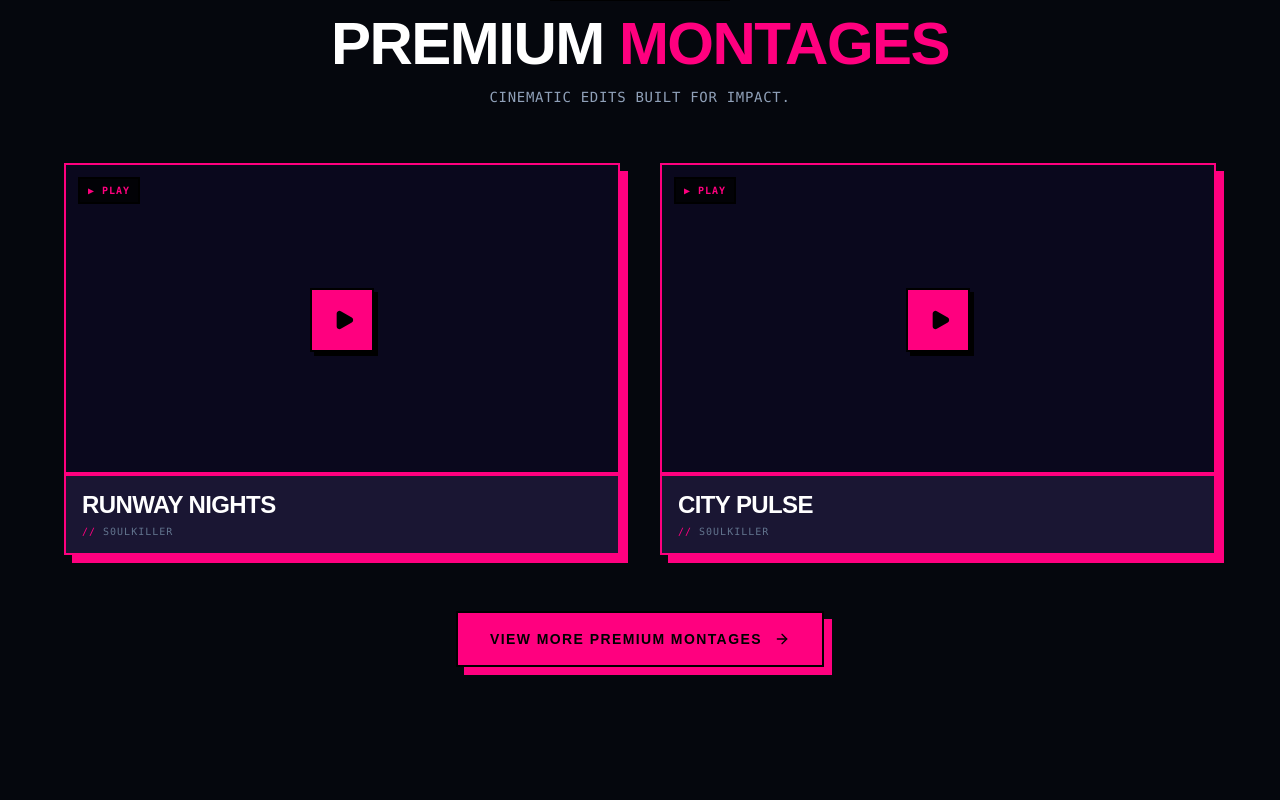
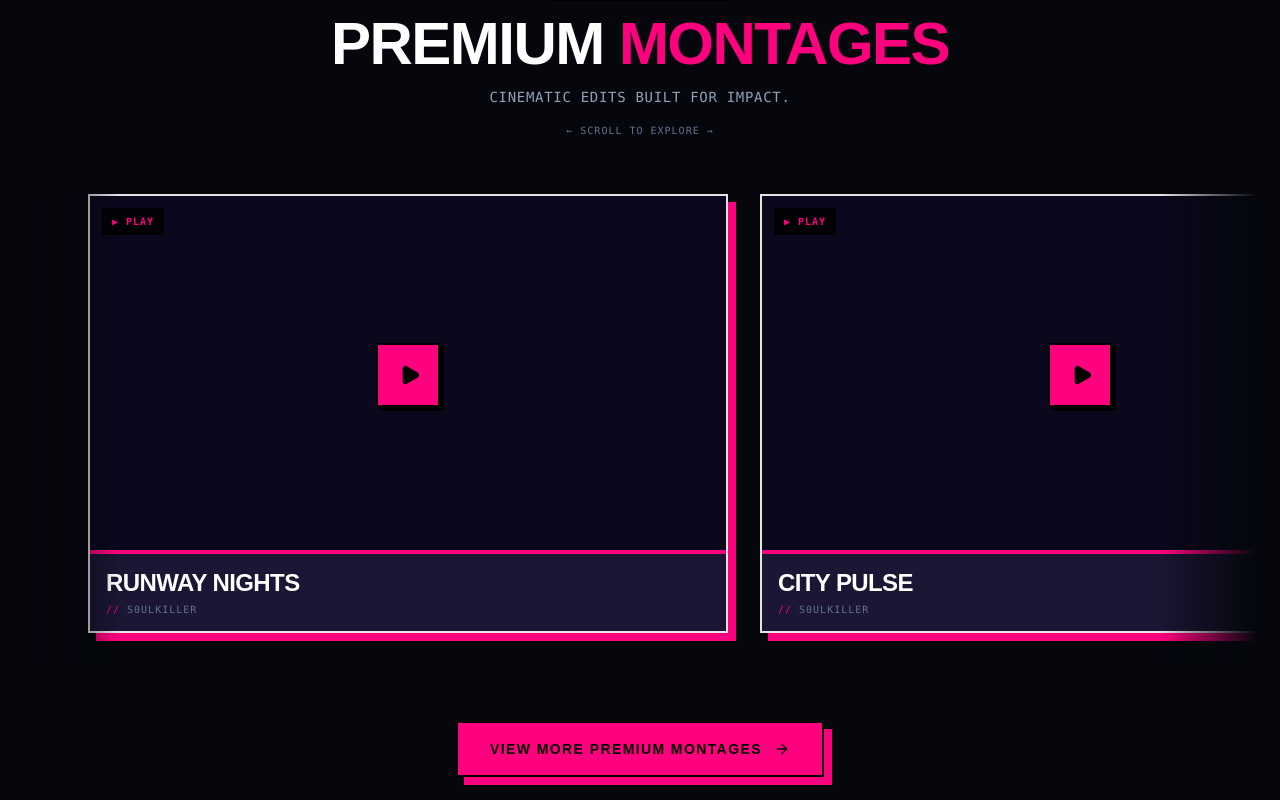
Before and after one commit to arkapratim007/editor-portfolio, a React (Vite) app: page / in a window 1280 px wide. Shown: the part 1880-2680 px from the top of the page. Built offline with nearby package versions, Linux system fonts and the light colour scheme; no server answers.

Commit message:
shorts section change

```diff
--- a/src/components/sections/WorkCategory.jsx
+++ b/src/components/sections/WorkCategory.jsx
@@ -7,7 +7,6 @@ import ProjectCard from "../../components/layout/ProjectCard";
 const THEMES = {
   montages: {
     accent: "text-[#ff007f]",
-    border: "border-[#ff007f]",
     bg: "bg-[#ff007f]",
     shadow: "shadow-[8px_8px_0px_0px_#ff007f]",
     hoverShadow: "hover:shadow-[2px_2px_0px_0px_#ff007f]",
@@ -17,7 +16,6 @@ const THEMES = {
   },
   "short-form": {
     accent: "text-[#facc15]",
-    border: "border-[#facc15]",
     bg: "bg-[#facc15]",
     shadow: "shadow-[8px_8px_0px_0px_#facc15]",
     hoverShadow: "hover:shadow-[2px_2px_0px_0px_#facc15]",
@@ -27,7 +25,6 @@ const THEMES = {
   },
   "long-form": {
     accent: "text-[#ccff00]",
-    border: "border-[#ccff00]",
     bg: "bg-[#ccff00]",
     shadow: "shadow-[8px_8px_0px_0px_#ccff00]",
     hoverShadow: "hover:shadow-[2px_2px_0px_0px_#ccff00]",
@@ -37,15 +34,16 @@ const THEMES = {
   },
 };
 
-/* ─── Grid layouts for grid-based categories (long-form handled separately) ─── */
-const GRID_CLASSES = {
-  montages: "grid grid-cols-1 md:grid-cols-2 gap-8 md:gap-10",
-  "short-form": "grid grid-cols-1 md:grid-cols-3 gap-4 md:gap-8",
+/* ─── Card widths per category ─── */
+const CARD_WIDTHS = {
+  montages:     "w-[88vw] sm:w-[75vw] md:w-[640px]",
+  "short-form": "w-[65vw] sm:w-[45vw] md:w-[320px]",
+  "long-form":  "w-[88vw] sm:w-[75vw] md:w-[580px]",
 };
 
 const PREVIEW_LIMIT = {
-  montages: 2,
-  "short-form": 3,
+  montages: 3,
+  "short-form": 4,
   "long-form": 3,
 };
 
@@ -58,17 +56,27 @@ const WorkCategorySection = ({ slug, onSelectProject }) => {
 
   const scrollRef = useRef(null);
 
-  /* ─── Mouse wheel → horizontal scroll (long-form only) ─── */
+  /* ─── Mouse wheel → horizontal scroll ─── */
   useEffect(() => {
-    if (slug !== "long-form") return;
     const el = scrollRef.current;
     if (!el) return;
 
     const onWheel = (e) => {
-      if (Math.abs(e.deltaY) > Math.abs(e.deltaX)) {
+      const canScrollLeft = el.scrollLeft > 0;
+      const canScrollRight = el.scrollLeft + el.clientWidth < el.scrollWidth - 1;
+      const scrollingDown = e.deltaY > 0;
+      const scrollingUp = e.deltaY < 0;
+
+      // At the edges → let the page scroll normally
+      if ((scrollingDown && !canScrollRight) || (scrollingUp && !canScrollLeft)) {
+        return;
+      }
+
+      // Trackpad horizontal swipe → let browser handle it
+      if (Math.abs(e.deltaY) <= Math.abs(e.deltaX)) return;
+
       e.preventDefault();
-        el.scrollLeft += e.deltaY;
-      }
+      el.scrollLeft += e.deltaY * 3;
     };
 
     el.addEventListener("wheel", onWheel, { passive: false });
@@ -83,20 +91,18 @@ const WorkCategorySection = ({ slug, onSelectProject }) => {
   return (
     <section
       id={slug}
-      className="relative scroll-mt-24 overflow-hidden bg-[#05070d] px-6 py-24 md:py-32"
+      className="relative scroll-mt-24 bg-[#05070d] px-6 py-24 md:py-32"
     >
       {/* ─── Subtle background glow ─── */}
-      <div className="pointer-events-none absolute inset-0 -z-10">
+      <div className="pointer-events-none absolute inset-0 -z-10 overflow-hidden">
         <div
           className={`absolute left-1/2 top-0 h-[500px] w-[900px] -translate-x-1/2 rounded-full ${theme.glow} blur-[150px]`}
         />
       </div>
 
-      {/* ─── Wrapper: full-width for long-form, constrained for others ─── */}
-      <div className={slug === "long-form" ? "w-full" : "max-w-6xl mx-auto"}>
+      <div className="w-full">
         {/* ─── SECTION HEADER ─── */}
-        <div className={`mb-14 text-center ${slug === "long-form" ? "max-w-6xl mx-auto px-0" : ""}`}>
-          {/* Kicker badge */}
+        <div className="mb-14 text-center max-w-6xl mx-auto">
           <div className="mb-4 inline-flex items-center border-2 border-black bg-black/60 px-4 py-1.5">
             <span
               className={`font-mono text-[10px] md:text-xs font-black uppercase tracking-widest ${theme.accent}`}
@@ -116,11 +122,9 @@ const WorkCategorySection = ({ slug, onSelectProject }) => {
             {category.tagline}
           </p>
 
-          {slug === "long-form" && (
           <p className="mt-4 font-mono text-[10px] uppercase tracking-widest text-slate-500">
             ← Scroll to explore →
           </p>
-          )}
         </div>
 
         {/* ─── PROJECTS ─── */}
@@ -128,47 +132,45 @@ const WorkCategorySection = ({ slug, onSelectProject }) => {
           <p className="text-center font-mono text-sm uppercase tracking-widest text-slate-500">
             // Projects coming soon
           </p>
-        ) : slug === "long-form" ? (
-          /* ─── LONG-FORM: horizontal reel, hidden scrollbar ─── */
+        ) : (
+          <div className="relative">
+            {/* Edge fades */}
+            <div className="pointer-events-none absolute left-0 top-0 bottom-0 w-12 md:w-24 bg-gradient-to-r from-[#05070d] to-transparent z-20" />
+            <div className="pointer-events-none absolute right-0 top-0 bottom-0 w-12 md:w-24 bg-gradient-to-l from-[#05070d] to-transparent z-20" />
+
+            {/* ─── OUTER: the scroll container ─── */}
             <div
               ref={scrollRef}
-            className="flex flex-nowrap gap-6 overflow-x-auto snap-x snap-mandatory pb-8
+              className="overflow-x-auto overflow-y-hidden pb-8
                 [&::-webkit-scrollbar]:hidden [-ms-overflow-style:none] [scrollbar-width:none]"
             >
+              {/* ─── INNER: the flex track (min-w-max forces overflow) ─── */}
+              <div className="flex flex-nowrap gap-6 md:gap-8 px-6 md:px-16 min-w-max">
                 {projects.map((project) => (
                   <div
                     key={project.id}
-                className="snap-center shrink-0 w-[85vw] md:w-[560px]"
+                    className={`shrink-0 ${CARD_WIDTHS[slug]}`}
                   >
                     <ProjectCard
-                  project={project}
-                  variant={variant}
-                  feature={false}
-                  theme={theme}
-                  onClick={onSelectProject}
-                />
-              </div>
-            ))}
-          </div>
-        ) : (
-          /* ─── OTHER CATEGORIES: standard grid ─── */
-          <div className={GRID_CLASSES[slug]}>
-            {projects.map((project) => (
-              <ProjectCard
-                key={project.id}
                       project={project}
                       variant={variant}
                       feature={slug === "montages"}
                       theme={theme}
                       onClick={onSelectProject}
                     />
+                  </div>
                 ))}
+
+                {/* End spacer */}
+                <div className="shrink-0 w-6 md:w-12" aria-hidden="true" />
+              </div>
+            </div>
           </div>
         )}
 
         {/* ─── VIEW MORE ─── */}
         {hasMore && category.playlistUrl && (
-          <div className="mt-14 flex justify-center">
+          <div className="mt-14 flex justify-center max-w-6xl mx-auto">
             <a
               href={category.playlistUrl}
               target="_blank"
--- a/src/data/Projects.jsx
+++ b/src/data/Projects.jsx
@@ -18,7 +18,7 @@ export const CATEGORIES = [
     label: "Short Form",
     tagline: "Reels, TikToks, and shorts that hook fast.",
     aspect: "portrait", // 9:16 grid cards
-    playlistUrl: "https://www.youtube.com/playlist?list=REPLACE_WITH_SHORTS_PLAYLIST_ID",
+    playlistUrl: "https://youtube.com/playlist?list=PLO1Hg4vQCm4k&si=oq8vh74lOMfW0PDn",
     previewImage: shortthumb,
 
   },
@@ -56,6 +56,14 @@ export const PROJECTS = [
     client: "S0ULKILLER",
     platform: "youtube",
     videoId: "XiHmyEFl8l0",
+  },
+   {
+    id: "montage-03",
+    title: "City Pulse",
+    category: "montages",
+    client: "S0ULKILLER",
+    platform: "youtube",
+    videoId: "JPjqS4oMrqoTRd_C",
   },
   {
     id: "short-01",
```
Lines whose indentation alone changed are shown as unchanged.
